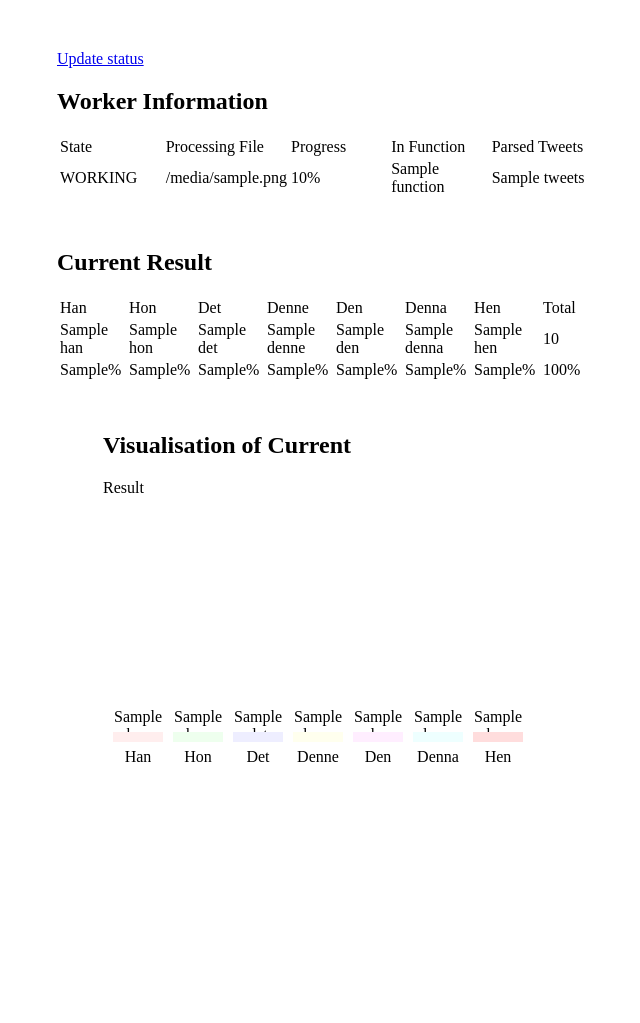
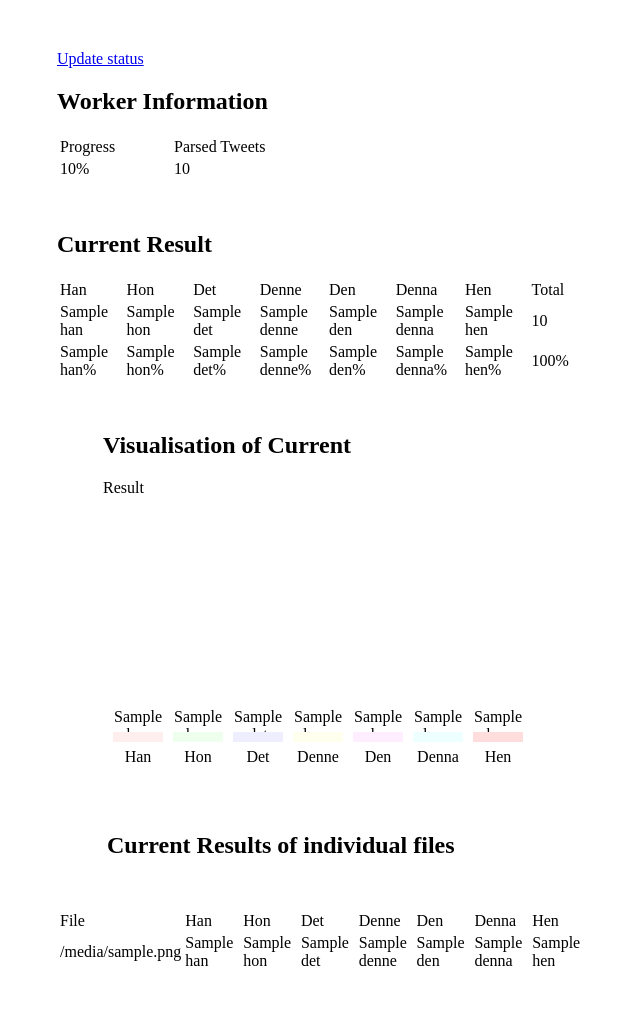
Before and after one commit to jantus/parseTweets, a Flask app: template templates/index.html in a window 1280 px wide. Shown: the whole page, without its empty margins (317-957 px from the left). Before the commit the page ends 762 px from the top, so only its background shows below. Run offline with Flask 2, Linux system fonts and the light colour scheme; the template is opened without the code that fills it: most values are stand-ins (such as "Sample title", 1, 10 or a date in 2020).

Commit message:
Changed so that workers are running in parallel

```diff
--- a/flaskapp.py
+++ b/flaskapp.py
@@ -6,21 +6,10 @@ flaskapp = Flask(__name__)
 worker_info_string = ""
 statusLink = "<a href='status'>Worker Status</a>"
 
-def create_html():
-	pass
-
-def create_header():
-	pass
-
 def create_body():
 	body = "<div style='width:200px: margin-left: auto; margin-right:auto;'>hello</div>"
 	return body
 
-def create_footer():
-	pass
-
-def update_body():
-	pass
 
 def set_function(function):
 	global worker_information
--- a/templates/index.html
+++ b/templates/index.html
@@ -1,22 +1,15 @@
-
 <div style="width:50%; margin:auto;">
 	<div style="margin:50px;">
 		<a href="status">Update status</a>
 		<h2 >Worker Information</h2>
 		<table >
 			<tr>
-				<td width='110px'>State</td>
-				<td width='110px'>Processing File</td>
 				<td width='110px'>Progress</td>
-				<td width='110px'>In Function</td>
 				<td width='110px'>Parsed Tweets</td>
 			</tr>
 			<tr>
-				<td>{{info['state']}}</td>
-				<td>{{info['tweet_file']}}</td>
 				<td>{{info['progress']}}%</td>
-				<td>{{info['function']}}</td>
-				<td>{{info['tweets']}}</td>
+				<td>{{info['total']['total']}}</td>
 			</tr>
 		</table>
 	</div>
@@ -40,23 +33,23 @@
 				<td width='110px'>Total</td>
 			</tr>
 			<tr>
-				<td width='110px'>{{info['han']}}</td>
-				<td width='110px'>{{info['hon']}}</td>
-				<td width='110px'>{{info['det']}}</td>
-				<td width='110px'>{{info['denne']}}</td>
-				<td width='110px'>{{info['den']}}</td>
-				<td width='110px'>{{info['denna']}}</td>
-				<td width='110px'>{{info['hen']}}</td>
-				<td width='110px'>{{info['total']}}</td>
+				<td width='110px'>{{info['total']['han']}}</td>
+				<td width='110px'>{{info['total']['hon']}}</td>
+				<td width='110px'>{{info['total']['det']}}</td>
+				<td width='110px'>{{info['total']['denne']}}</td>
+				<td width='110px'>{{info['total']['den']}}</td>
+				<td width='110px'>{{info['total']['denna']}}</td>
+				<td width='110px'>{{info['total']['hen']}}</td>
+				<td width='110px'>{{info['total']['total']}}</td>
 			</tr>
 			<tr>
-				<td width='110px'>{{info['han%']}}%</td>
-				<td width='110px'>{{info['hon%']}}%</td>
-				<td width='110px'>{{info['det%']}}%</td>
-				<td width='110px'>{{info['denne%']}}%</td>
-				<td width='110px'>{{info['den%']}}%</td>
-				<td width='110px'>{{info['denna%']}}%</td>
-				<td width='110px'>{{info['hen%']}}%</td>
+				<td width='110px'>{{info['total_percent']['han']}}%</td>
+				<td width='110px'>{{info['total_percent']['hon']}}%</td>
+				<td width='110px'>{{info['total_percent']['det']}}%</td>
+				<td width='110px'>{{info['total_percent']['denne']}}%</td>
+				<td width='110px'>{{info['total_percent']['den']}}%</td>
+				<td width='110px'>{{info['total_percent']['denna']}}%</td>
+				<td width='110px'>{{info['total_percent']['hen']}}%</td>
 				<td width='110px'>100%</td>
 			</tr>
 		<table>
@@ -72,54 +65,87 @@
 		{% endif %}
 			Result
 		</h2>
-		<div style="position:absolute;width:50px;height:{{info['han%']*5+80}}px; bottom:0; margin-left:10">
-			<p style="position:inherit; text-align:center; width:100%;">{{info['han']}}</p>
-			<div style="width:50px; height:{{info['han%']*5}}px; position:inherit; bottom:40;background-color:#ffeeee;">
+		<div style="position:absolute;width:50px;height:{{info['total_percent']['han']*5+80}}px; bottom:0; margin-left:10">
+			<p style="position:inherit; text-align:center; width:100%;">{{info['total']['han']}}</p>
+			<div style="width:50px; height:{{info['total_percent']['han']*5}}px; position:inherit; bottom:40;background-color:#ffeeee;">
 			</div>
 			<p style="bottom:0;position:inherit;text-align:center; width:100%;">Han</p>
 		</div>
 
-		<div style="position:absolute;width:50px;height:{{info['hon%']*5+80}}px; bottom:0; margin-left:70">
-			<p style="position:inherit; text-align:center; width:100%;">{{info['hon']}}</p>
-			<div style="width:50px; height:{{info['hon%']*5}}px; position:inherit; bottom:40;background-color:#eeffee;">
+		<div style="position:absolute;width:50px;height:{{info['total_percent']['hon']*5+80}}px; bottom:0; margin-left:70">
+			<p style="position:inherit; text-align:center; width:100%;">{{info['total']['hon']}}</p>
+			<div style="width:50px; height:{{info['total_percent']['hon']*5}}px; position:inherit; bottom:40;background-color:#eeffee;">
 			</div>
 			<p style="bottom:0;position:inherit;text-align:center; width:100%;">Hon</p>
 		</div>
 
-		<div style="position:absolute;width:50px;height:{{info['det%']*5+80}}px; bottom:0; margin-left:130">
-			<p style="position:inherit; text-align:center; width:100%;">{{info['det']}}</p>
-			<div style="width:50px; height:{{info['det%']*5}}px; position:inherit; bottom:40;background-color:#eeeeff;">
+		<div style="position:absolute;width:50px;height:{{info['total_percent']['det']*5+80}}px; bottom:0; margin-left:130">
+			<p style="position:inherit; text-align:center; width:100%;">{{info['total']['det']}}</p>
+			<div style="width:50px; height:{{info['total_percent']['det']*5}}px; position:inherit; bottom:40;background-color:#eeeeff;">
 			</div>
 			<p style="bottom:0;position:inherit;text-align:center; width:100%;">Det</p>
 		</div>
 
-		<div style="position:absolute;width:50px;height:{{info['denne%']*5+80}}px; bottom:0; margin-left:190">
-			<p style="position:inherit; text-align:center; width:100%;">{{info['denne']}}</p>
-			<div style="width:50px; height:{{info['denne%']*5}}px; position:inherit; bottom:40;background-color:#ffffee;">
+		<div style="position:absolute;width:50px;height:{{info['total_percent']['denne']*5+80}}px; bottom:0; margin-left:190">
+			<p style="position:inherit; text-align:center; width:100%;">{{info['total']['denne']}}</p>
+			<div style="width:50px; height:{{info['total_percent']['denne']*5}}px; position:inherit; bottom:40;background-color:#ffffee;">
 			</div>
 			<p style="bottom:0;position:inherit;text-align:center; width:100%;">Denne</p>
 		</div>
 
-		<div style="position:absolute;width:50px;height:{{info['den%']*5+80}}px; bottom:0; margin-left:250">
-			<p style="position:inherit; text-align:center; width:100%;">{{info['den']}}</p>
-			<div style="width:50px; height:{{info['den%']*5}}px; position:inherit; bottom:40;background-color:#ffeeff;">
+		<div style="position:absolute;width:50px;height:{{info['total_percent']['den']*5+80}}px; bottom:0; margin-left:250">
+			<p style="position:inherit; text-align:center; width:100%;">{{info['total']['den']}}</p>
+			<div style="width:50px; height:{{info['total_percent']['den']*5}}px; position:inherit; bottom:40;background-color:#ffeeff;">
 			</div>
 			<p style="bottom:0;position:inherit;text-align:center; width:100%;">Den</p>
 		</div>
 
-		<div style="position:absolute;width:50px;height:{{info['denna%']*5+80}}px; bottom:0; margin-left:310">
-			<p style="position:inherit; text-align:center; width:100%;">{{info['denna']}}</p>
-			<div style="width:50px; height:{{info['denna%']*5}}px; position:inherit; bottom:40;background-color:#eeffff;">
+		<div style="position:absolute;width:50px;height:{{info['total_percent']['denna']*5+80}}px; bottom:0; margin-left:310">
+			<p style="position:inherit; text-align:center; width:100%;">{{info['total']['denna']}}</p>
+			<div style="width:50px; height:{{info['total_percent']['denna']*5}}px; position:inherit; bottom:40;background-color:#eeffff;">
 			</div>
 			<p style="bottom:0;position:inherit;text-align:center; width:100%;">Denna</p>
 		</div>
 
-		<div style="position:absolute;width:50px;height:{{info['hen%']*5+80}}px; bottom:0; margin-left:370">
-			<p style="position:inherit; text-align:center; width:100%;">{{info['hen']}}</p>
-			<div style="width:50px; height:{{info['hen%']*5}}px; position:inherit; bottom:40;background-color:#ffdddd;">
+		<div style="position:absolute;width:50px;height:{{info['total_percent']['hen']*5+80}}px; bottom:0; margin-left:370">
+			<p style="position:inherit; text-align:center; width:100%;">{{info['total']['hen']}}</p>
+			<div style="width:50px; height:{{info['total_percent']['hen']*5}}px; position:inherit; bottom:40;background-color:#ffdddd;">
 			</div>
 			<p style="bottom:0;position:inherit;text-align:center; width:100%;">Hen</p>
 		</div>
 	</div>
 
+	<div style="margin:50px;">
+		<h2>
+		{% if info['progress'] < 100  %}
+  			Current
+		{% endif %}
+			Results of individual files
+		</h2>
+		<table>
+			<tr>
+				<td width='110px'>File</td>
+				<td width='110px'>Han</td>
+				<td width='110px'>Hon</td>
+				<td width='110px'>Det</td>
+				<td width='110px'>Denne</td>
+				<td width='110px'>Den</td>
+				<td width='110px'>Denna</td>
+				<td width='110px'>Hen</td>
+			</tr>
+			{% for entry in info['worker_results'] %}
+			<tr>
+				<td width='110px'>{{entry['file']}}</td>
+				<td width='110px'>{{entry['han']}}</td>
+				<td width='110px'>{{entry['hon']}}</td>
+				<td width='110px'>{{entry['det']}}</td>
+				<td width='110px'>{{entry['denne']}}</td>
+				<td width='110px'>{{entry['den']}}</td>
+				<td width='110px'>{{entry['denna']}}</td>
+				<td width='110px'>{{entry['hen']}}</td>
+			{% endfor %}
+			</tr>
+		</table>
+	</div>
+
 </div>
--- a/twitterparser.py
+++ b/twitterparser.py
@@ -24,7 +24,6 @@ def get_twitter_file(filename):
 	request = urllib2.Request(base_url+filename)
 	twitter_file = urllib2.urlopen(request).read()
 	return twitter_file
-
 
 
 # Takes a String of tweets and a dictionary to store the values.
```
Also changed, not shown: main.py (+56 -94 lines), tasks.py (added, +28 -0 lines).
